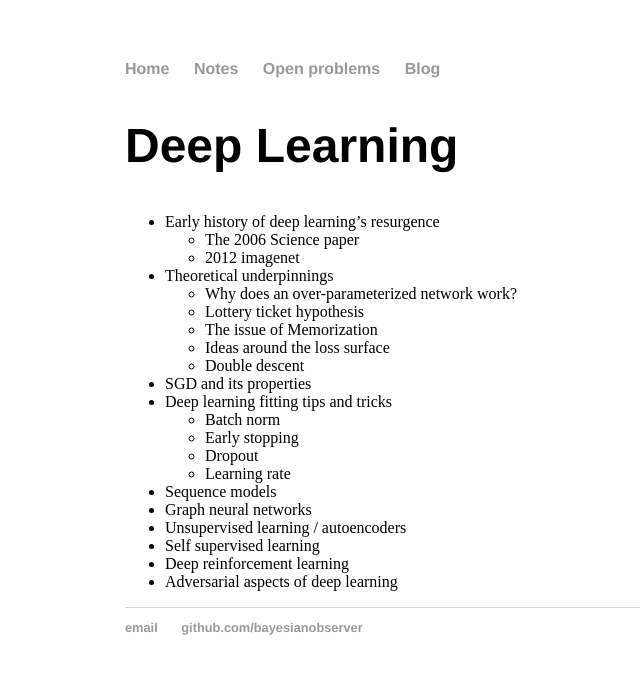
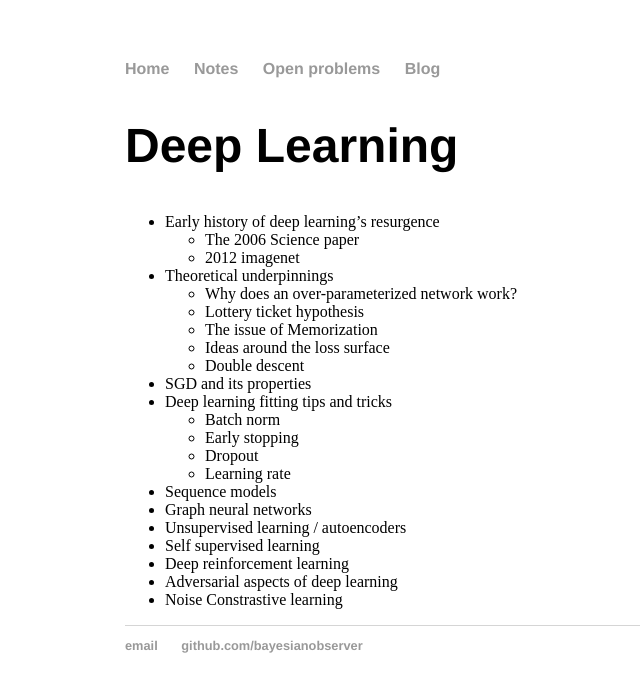
Before and after one commit to bayesianobserver/bayesianobserver.github.io, a Jekyll site: the page built from ml/deeplearning.md, in a window 1280 px wide. Shown: the top 692 px of the page, without its empty margins (67-707 px from the left). Built offline with Jekyll 4.4.1, drawn with Linux system fonts in a browser that asks for light colours.

Commit message:
Update deeplearning.md

```diff
--- a/ml/deeplearning.md
+++ b/ml/deeplearning.md
@@ -24,3 +24,4 @@ title: Deep Learning
 - Self supervised learning
 - Deep reinforcement learning
 - Adversarial aspects of deep learning
+- Noise Constrastive learning
```
